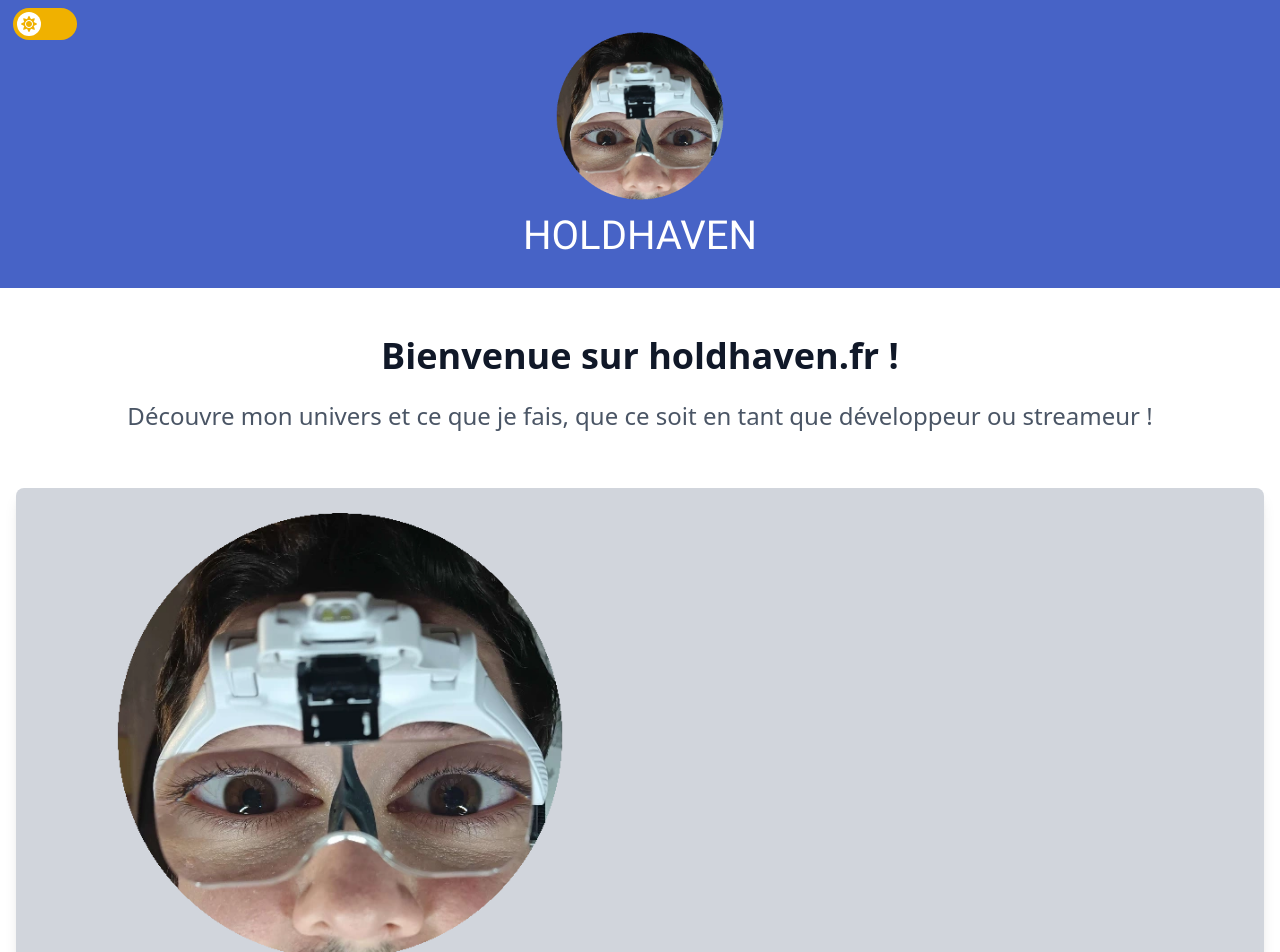
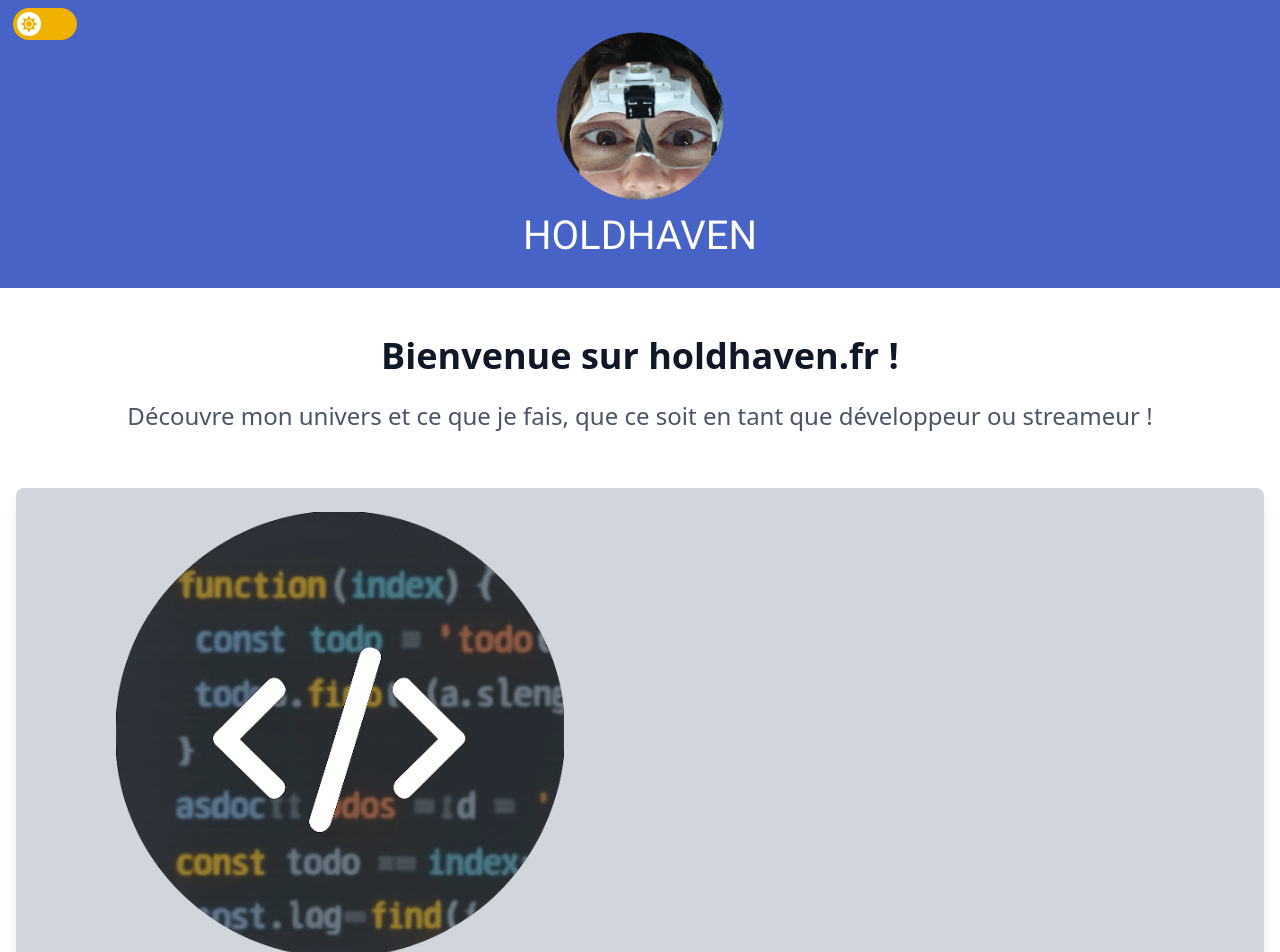
Before and after one commit to h0ldhaven/holdhaven, a React (Vite) app: page / in a window 1280 px wide. Shown: the top 952 px of the page. Built offline with nearby package versions, Linux system fonts and the light colour scheme.

Commit message:
💄 Update section images

```diff
--- a/src/pages/HomePage.tsx
+++ b/src/pages/HomePage.tsx
@@ -14,7 +14,7 @@ const HomePage: React.FC = () => {
                 <section className='flex flex-col md:flex-row justify-between items-center my-12 bg-gray-300 dark:bg-gray-700 p-6 rounded-lg shadow-lg'>
                     <div className='flex flex-col justify-center items-center md:w-1/2 w-full mb-8 md:mb-0'>
                         <img
-                            src='/images/webp/profil.webp'
+                            src='/images/webp/dev_background.webp'
                             alt='Image de développeur'
                             className='w-full max-w-3xs md:max-w-2xs lg:max-w-xs xl:max-w-md h-auto rounded-lg'
                         />
@@ -89,7 +89,7 @@ const HomePage: React.FC = () => {
                 <section className='flex flex-col md:flex-row justify-between items-center my-12 bg-gray-300 dark:bg-gray-700 p-6 rounded-lg shadow-lg'>
                     <div className='flex flex-col justify-center items-center md:w-1/2 w-full mb-8 md:mb-0'>
                         <img
-                            src='/images/webp/profil.webp'
+                            src='/images/webp/twitch_background.webp'
                             alt='Image de développeur'
                             className='w-full max-w-3xs md:max-w-2xs lg:max-w-xs xl:max-w-md h-auto rounded-lg'
                         />
```
Also changed, not shown: public/images/webp/dev_background.webp (added), public/images/webp/twitch_background.webp (added).
